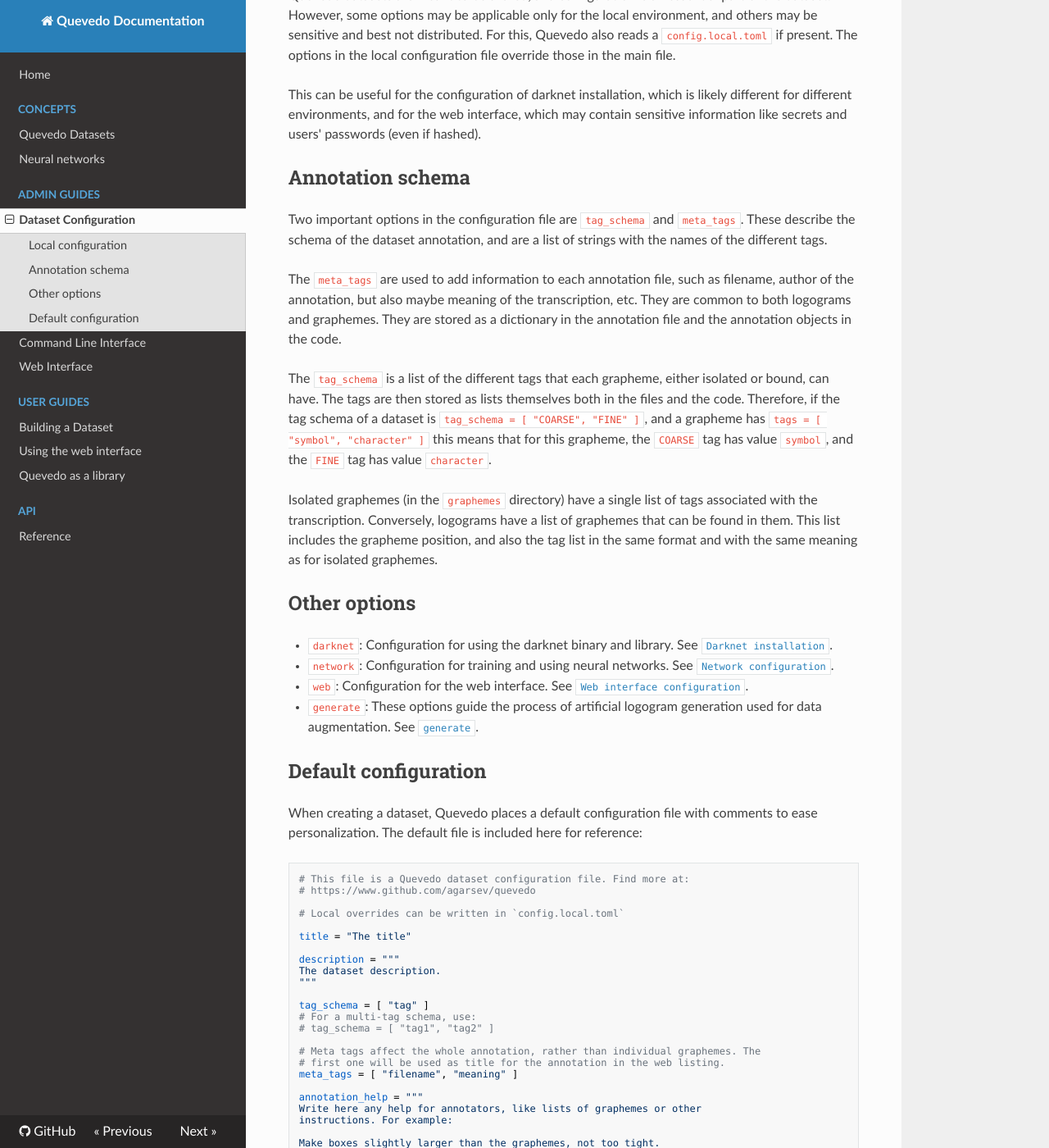
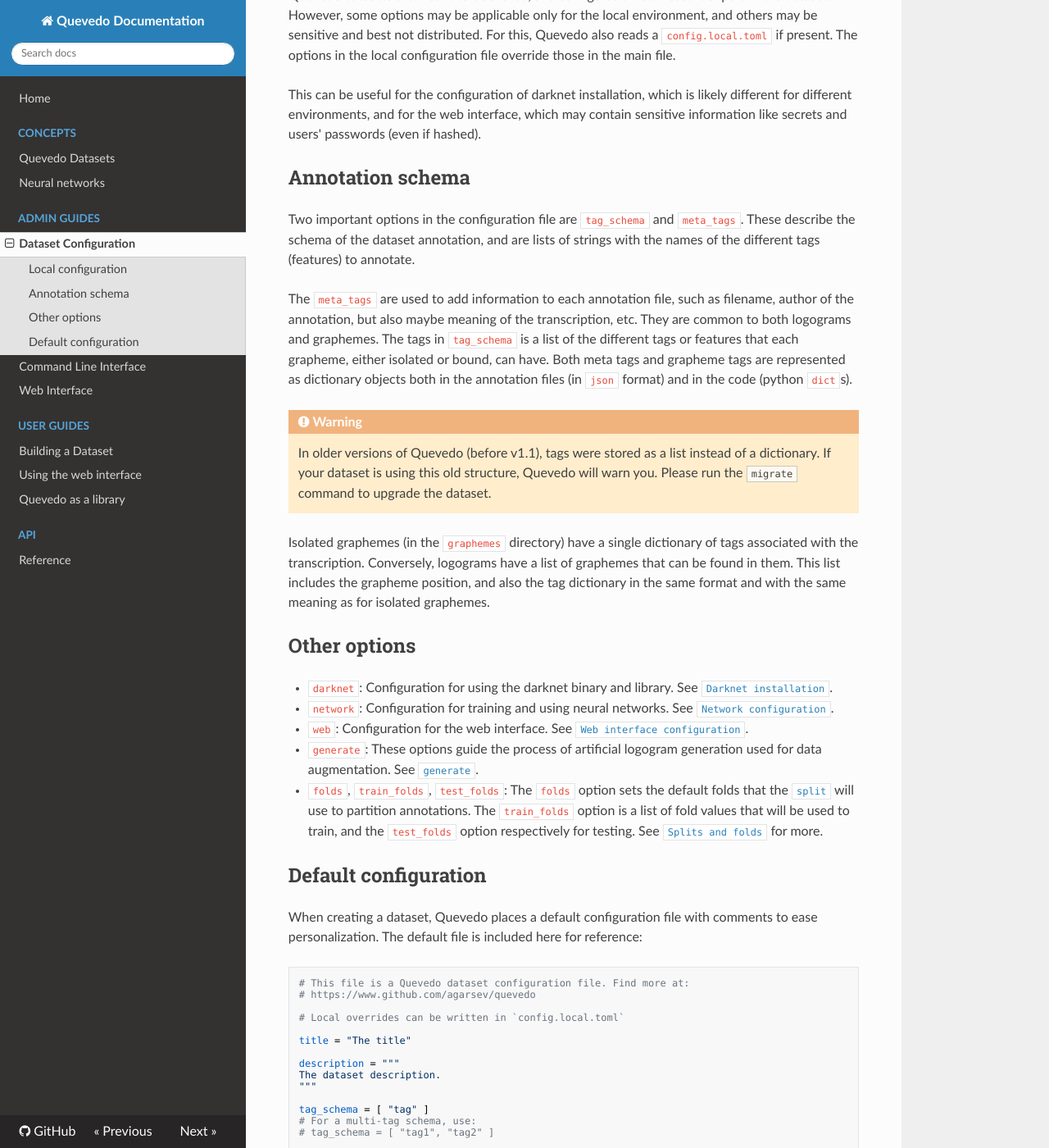
Before and after one commit to agarsev/quevedo, an MkDocs documentation site: the page built from docs/config.md, in a window 1280 px wide and 1400 px high, scrolled down 452 px. Shown: the whole window at 82% size. Built offline with MkDocs 1.6.1, drawn with Linux system fonts in a browser that asks for light colours; nearby versions of some CDN libraries; some of the changed text lies outside the part shown.

Commit message:
docs: Documentation for version 1.1

```diff
--- a/docs/config.md
+++ b/docs/config.md
@@ -27,25 +27,26 @@
 ## Annotation schema
 
 Two important options in the configuration file are `tag_schema` and
-`meta_tags`. These describe the schema of the dataset annotation, and are a list
-of strings with the names of the different tags.
+`meta_tags`. These describe the schema of the dataset annotation, and are lists
+of strings with the names of the different tags (features) to annotate.
 
 The `meta_tags` are used to add information to each annotation file, such as
 filename, author of the annotation, but also maybe meaning of the transcription,
-etc. They are common to both logograms and graphemes. They are stored as a
-dictionary in the annotation file and the annotation objects in the code.
+etc. They are common to both logograms and graphemes.  The tags in `tag_schema`
+is a list of the different tags or features that each grapheme, either isolated
+or bound, can have. Both meta tags and grapheme tags are represented as
+dictionary objects both in the annotation files (in `json` format) and in the
+code (python `dict`s).
 
-The `tag_schema` is a list of the different tags that each grapheme, either
-isolated or bound, can have. The tags are then stored as lists themselves both
-in the files and the code.  Therefore, if the tag schema of a dataset is
-`tag_schema = [ "COARSE", "FINE" ]`, and a grapheme has
-`tags = [ "symbol", "character" ]` this means that for this grapheme, the
-`COARSE` tag has value `symbol`, and the `FINE` tag has value `character`.
+!!! warning
+    In older versions of Quevedo (before v1.1), tags were stored as a list instead of
+    a dictionary. If your dataset is using this old structure, Quevedo will warn
+    you. Please run the [`migrate`](cli.md#migrate) command to upgrade the dataset.
 
-Isolated graphemes (in the `graphemes` directory) have a single list of tags
-associated with the transcription. Conversely, logograms have a list of
+Isolated graphemes (in the `graphemes` directory) have a single dictionary of
+tags associated with the transcription. Conversely, logograms have a list of
 graphemes that can be found in them. This list includes the grapheme position,
-and also the tag list in the same format and with the same meaning as for
+and also the tag dictionary in the same format and with the same meaning as for
 isolated graphemes.
 
 ## Other options
@@ -58,6 +59,11 @@
     [`Web interface configuration`](web.md#configuration).
 - `generate`: These options guide the process of artificial logogram generation
     used for data augmentation. See [`generate`](cli.md#generate).
+- `folds`, `train_folds`, `test_folds`: The `folds` option sets the default
+    folds that the [`split`](cli.md#split) will use to partition annotations.
+    The `train_folds` option is a list of fold values that will be used to
+    train, and the `test_folds` option respectively for testing.
+    See [`Splits and folds`](guide.md#splits-and-folds) for more.
 
 ## Default configuration
 
@@ -85,12 +91,24 @@
 # first one will be used as title for the annotation in the web listing.
 meta_tags = [ "filename", "meaning" ]
 
+# Flags are also meta tags, but can only be true/false. They are displayed in
+# the web interface as checkboxes with the icon set here.
+flags = { done = "✔️", problem = "⚠️", notes = "📝" }
+
 annotation_help = """
 Write here any help for annotators, like lists of graphemes or other
 instructions. For example:
 
 Make boxes slightly larger than the graphemes, not too tight.
 """
+
+config_version = 1 # Version of quevedo dataset schema, not of dataset data
+
+# Number of folds to split annotations into, and which to use for training and
+# which to use for testing
+folds = 10
+train_folds = [0,1,2,3,4,5,6,7]
+test_folds = [8,9]
 
 [darknet]
 path = "darknet/darknet"
--- a/mkdocs.yml
+++ b/mkdocs.yml
@@ -24,6 +24,8 @@
   - mkapi:
       src_dirs: [ quevedo ]
   - mike
+  - search:
+      prebuild_index: true
 markdown_extensions:
   - footnotes
   - admonition
--- a/pyproject.toml
+++ b/pyproject.toml
@@ -1,7 +1,7 @@
 [tool.poetry]
 name = "quevedo"
 description = "Tool for managing datasets of images with compositional semantics"
-version = "1.0.2"
+version = "1.1.0"
 authors = ["Antonio F. G. Sevilla <afgs@ucm.es>"]
 license = "OSL-3.0"
 readme = "README.md"
```
Also changed, not shown: README.md (+1 -1 lines), docs/ROADMAP.org (+15 -6 lines), docs/cli.md (+51 -24 lines), docs/concepts.md (+5 -5 lines), docs/guide.md (+32 -11 lines).
